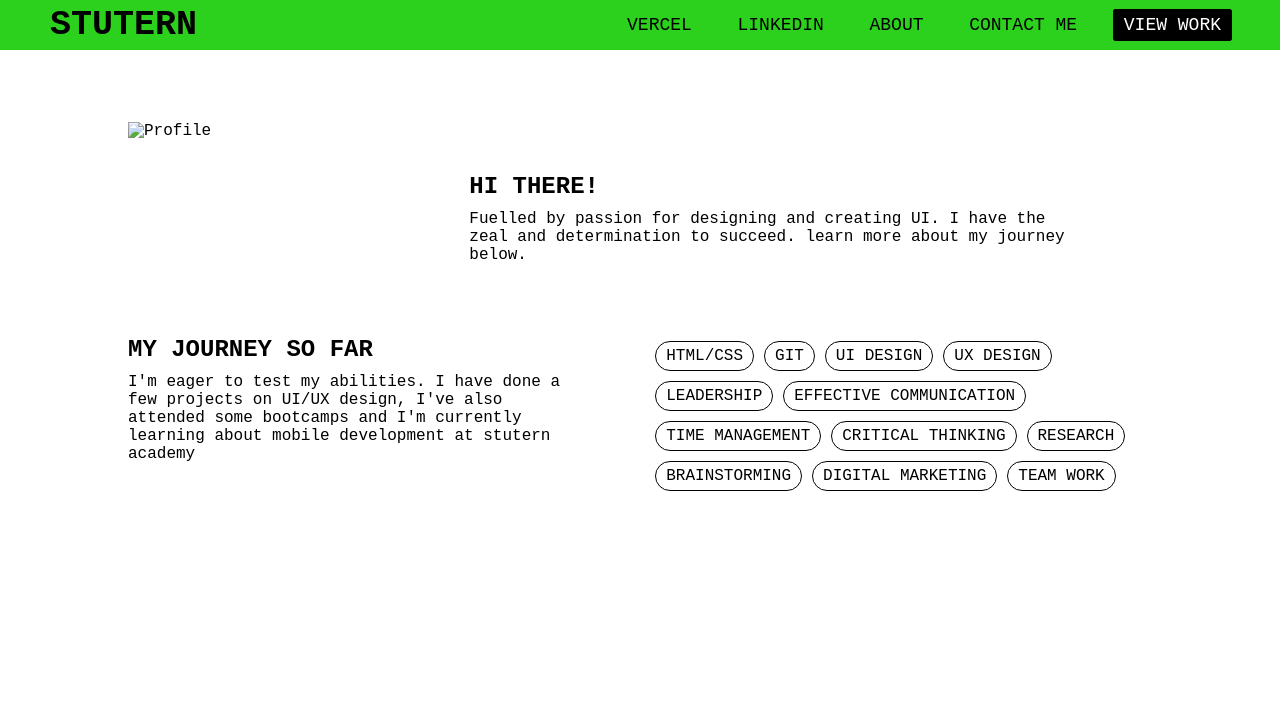
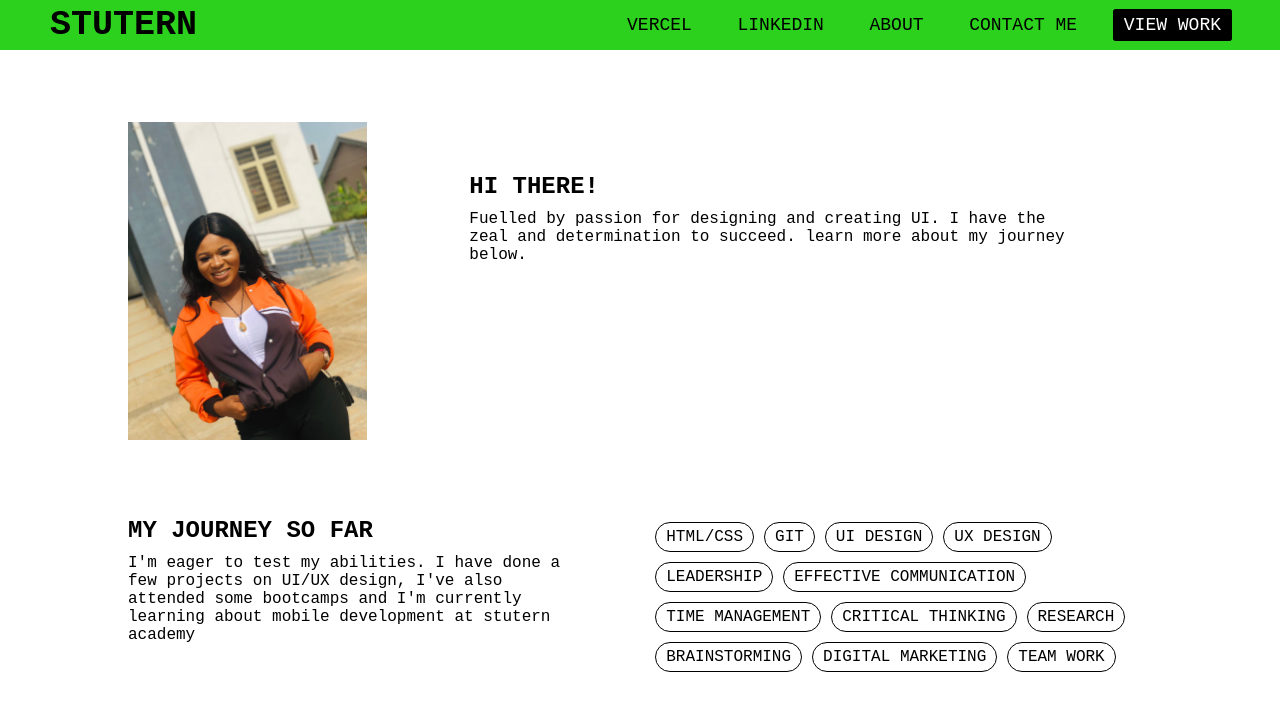
Before and after one commit to Muojama1/Stutern_Portfolio, a plain HTML site: page index.html in a window 1280 px wide. Drawn offline with Linux system fonts and the light colour scheme.

Commit message:
image change

```diff
--- a/index.html
+++ b/index.html
@@ -18,7 +18,7 @@
     <main>
       <section class="middle">
         <div class="img">
-          <img src="C:\Users\OBIAMAKA .S MUOJAMA\Pictures\500 level pics\profilepix.jpg" alt="Profile" />
+          <img src="profilepix.jpg" alt="Profile" />
         </div>
         <div class="intro">
             <div>
```
Also changed, not shown: profilepix.jpg (added).
